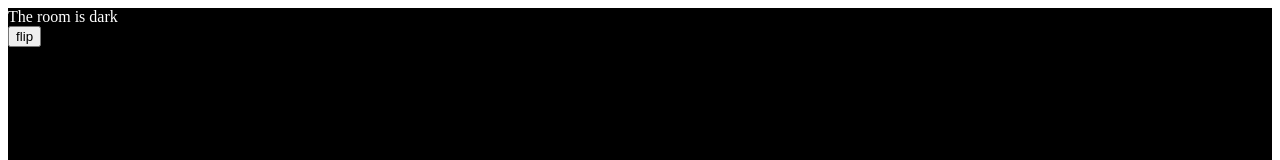
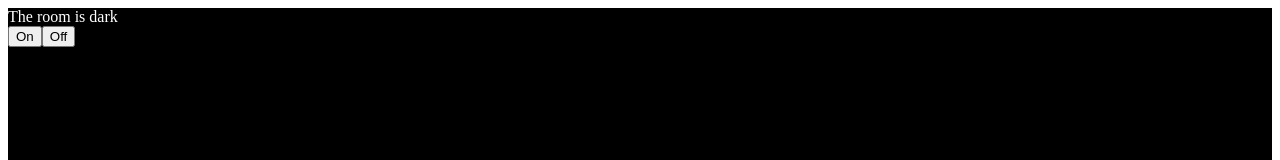
Before and after one commit to faderrblak/React-tutorial, a React (Create React App) app: page / in a window 1280 px wide. Shown: the top 160 px of the page. Built offline with nearby package versions, Linux system fonts and the light colour scheme.

Commit message:
add button on and off

```diff
--- a/src/index.js
+++ b/src/index.js
@@ -10,8 +10,11 @@ const Room = () => {
     <div className={`room ${brightness}`}>
       The room is {isLit ? 'lit' : 'dark'}
       <br/>
-      <button onClick = {() => setLit(!isLit)}>
-        flip
+      <button onClick = {() => setLit(true)}>
+        On
+      </button>
+      <button onClick = {() => setLit(false)}>
+        Off
       </button>
     </div>
   );
```
